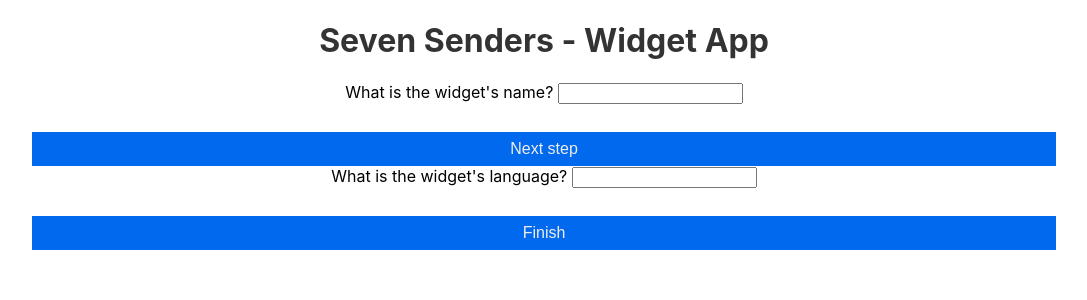
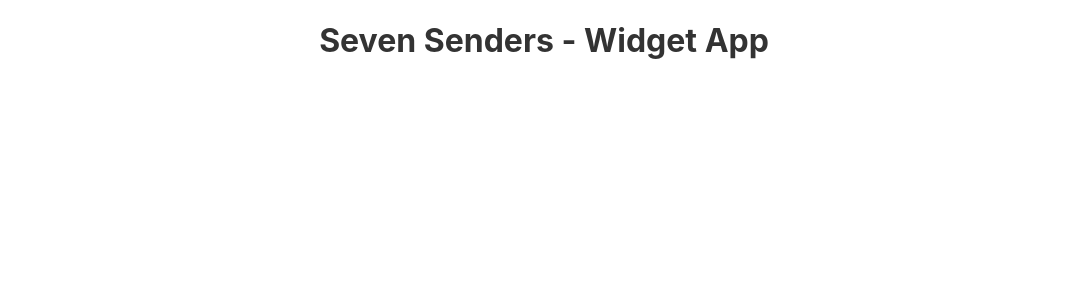
Before and after one commit to guidosantillan01/seven-senders-code-challenge, a React (Create React App) app: page /create-widget in a window 1280 px wide. Shown: the top 300 px of the page, without its empty margins (96-1183 px from the left). Built offline with nearby package versions, Linux system fonts and the light colour scheme.

Commit message:
Minor changes

```diff
--- a/src/components/App.js
+++ b/src/components/App.js
@@ -4,7 +4,6 @@
 import { BrowserRouter as Router, Route, Link } from 'react-router-dom';
 
 import Main from './Main';
-import CreateWidget from './CreateWidget';
 import ValidateName from './ValidateName';
 import ValidateLanguage from './ValidateLanguage';
 
@@ -17,7 +16,6 @@
         </Link>
         <div>
           <Route exact path="/" component={Main} />
-          <Route exact path="/create-widget" component={CreateWidget} />
           <Route exact path="/add-name" component={ValidateName} />
           <Route exact path="/add-language/:id" component={ValidateLanguage} />
         </div>
--- a/src/components/CreateWidget.js
+++ /dev/null
@@ -1,31 +0,0 @@
-import React, { Component } from 'react';
-import { connect } from 'react-redux';
-
-import { addWidget } from '../actions';
-import ValidateName from './ValidateName';
-import ValidateLanguage from './ValidateLanguage';
-
-import style from './styles/CreateWidget.module.scss';
-
-class CreateWidget extends Component {
-  handleCreateWidget = e => {
-    e.preventDefault();
-    const widget = {
-      name: e.target['name'].value,
-      language: e.target['language'].value
-    };
-    this.props.dispatch(addWidget(widget));
-    this.props.history.push('/');
-  };
-
-  render() {
-    return (
-      <div>
-        <ValidateName />
-        <ValidateLanguage />
-      </div>
-    );
-  }
-}
-
-export default connect()(CreateWidget);
--- a/src/components/ValidateName.js
+++ b/src/components/ValidateName.js
@@ -4,8 +4,8 @@
 import { connect } from 'react-redux';
 import uuidv4 from 'uuid/v4';
 
+import ErrorForm from './ErrorForm';
 import { addName, showError, hideError } from '../actions';
-import ErrorForm from './ErrorForm';
 
 class ValidateName extends Component {
   handleName = e => {
--- a/src/components/WidgetItem.js
+++ b/src/components/WidgetItem.js
@@ -1,8 +1,8 @@
+import styles from './styles/WidgetItem.module.scss';
+
 import React from 'react';
 
 import DeleteConfirmationModal from './DeleteConfirmationModal';
-
-import styles from './styles/WidgetItem.module.scss';
 
 const WidgetItem = ({ name, language, id }) => {
   return (
--- a/src/components/WidgetList.js
+++ b/src/components/WidgetList.js
@@ -1,9 +1,9 @@
+import styles from './styles/WidgetList.module.scss';
+
 import React from 'react';
 import { connect } from 'react-redux';
 
 import WidgetItem from './WidgetItem';
-
-import styles from './styles/WidgetList.module.scss';
 
 const WidgetList = ({ widgets = [] }) => {
   return (
```
Also changed, not shown: src/components/ValidateLanguage.js (+4 -3 lines).
